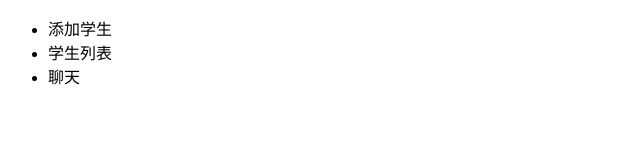
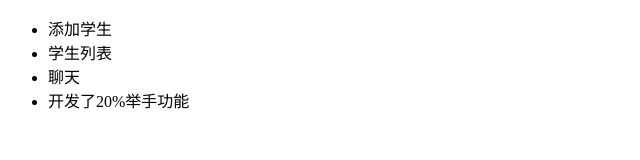
Before and after one commit to mos1es/workspace, a plain HTML site: page index.html in a window 1280 px wide. Shown: the whole page, without its empty margins (0-640 px from the left). Drawn offline with Linux system fonts and the light colour scheme.

Commit message:
dev分支开发了20%的举手功能

```diff
--- a/index.html
+++ b/index.html
@@ -8,6 +8,7 @@
         <li>添加学生</li>
         <li>学生列表</li>
         <li>聊天</li>
+        <li>开发了20%举手功能</li>
     </ul>
 </body>
 </html>
```
